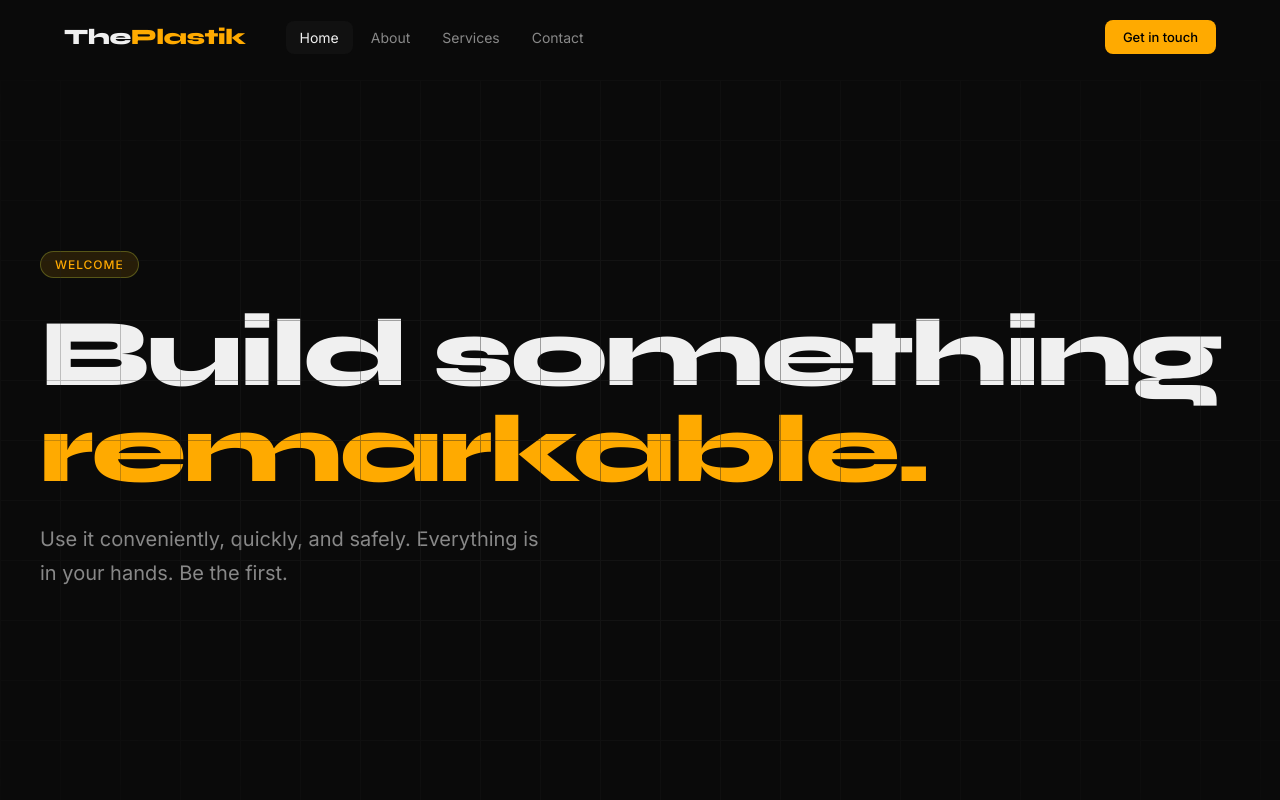
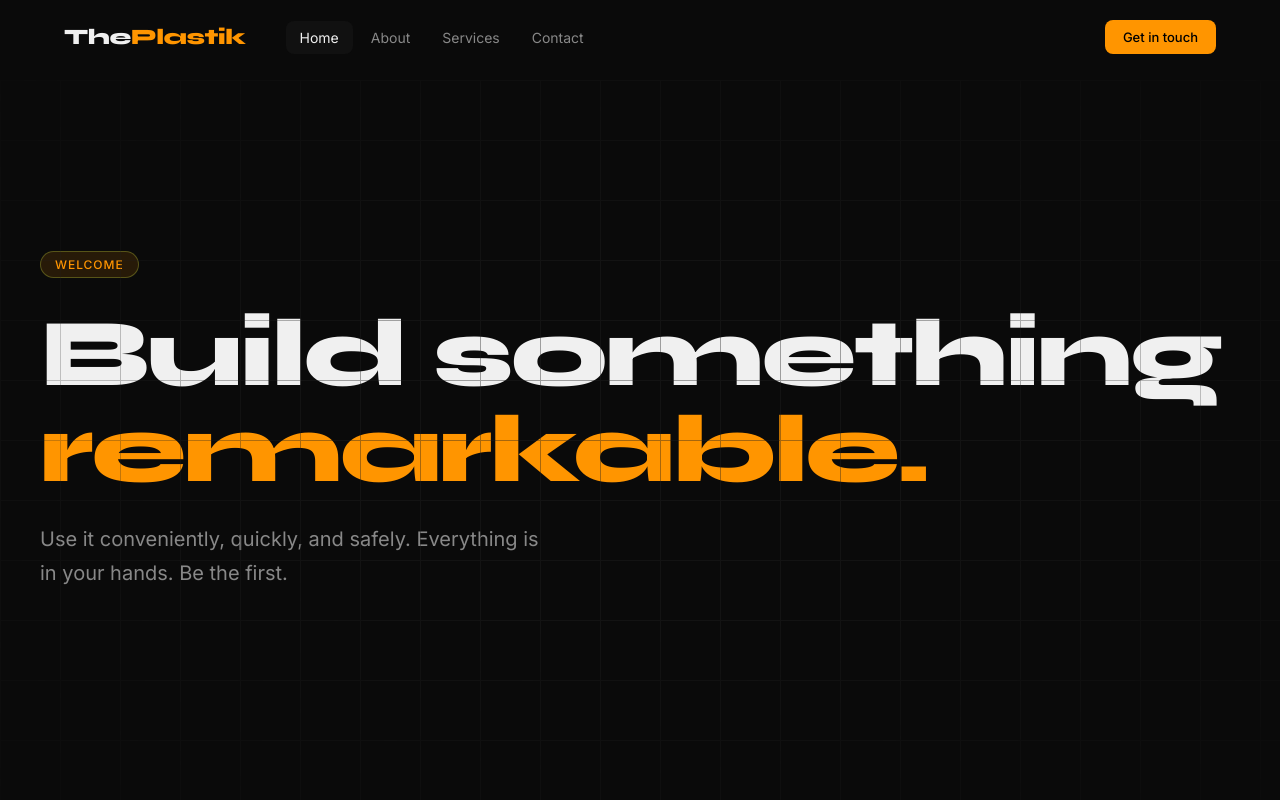
Before and after one commit to Xeroswork/ThePlastik, a React (Vite) app: page /#/ in a window 1280 px wide. Shown: the top 800 px of the page. Built offline with nearby package versions, Linux system fonts and the light colour scheme.

Commit message:
Update global.css

```diff
--- a/src/styles/global.css
+++ b/src/styles/global.css
@@ -10,8 +10,8 @@
   --bg-card-hover: #161616;
   --border: #222222;
   --border-hover: #333333;
-  --accent: #ffaa00;
-  --accent-dim: rgba(255, 170, 0, 0.12);
+  --accent: #ff9500;
+  --accent-dim: rgba(255, 149, 0, 0.12);
   --text-primary: #f0f0f0;
   --text-secondary: #888888;
   --text-muted: #444444;
```
